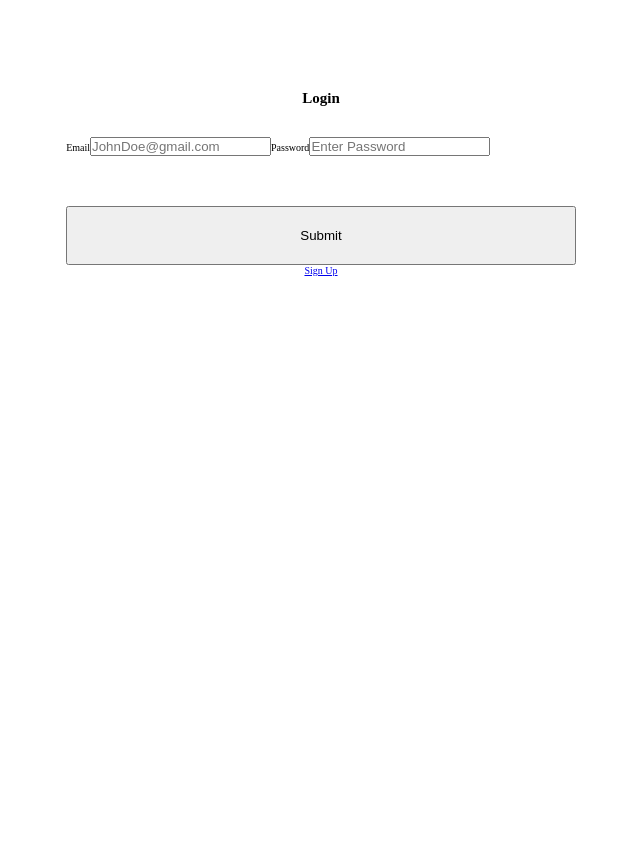
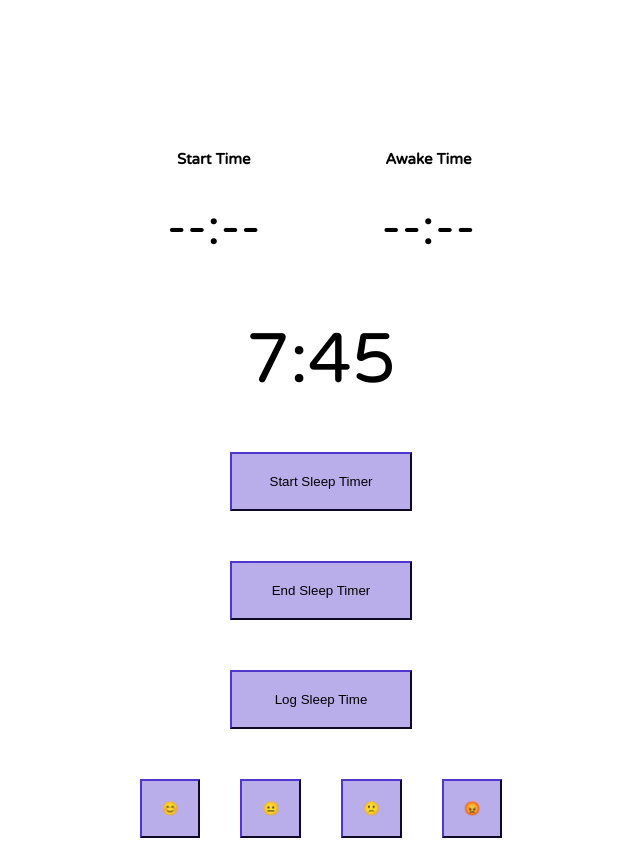
Before and after one commit to lambda-build-week-sleep-tracker/FE-Sleep-Tracker, a React (Create React App) app: page /sleeplog in a window 1280 px wide. Before the commit this address led to /. Shown: the whole page, without its empty margins (319-959 px from the left). Before the commit the page ends 800 px from the top, so only its background shows below. Built offline with nearby package versions, Linux system fonts and the light colour scheme.

Commit message:
formated time and styled

```diff
--- a/src/App.js
+++ b/src/App.js
@@ -18,10 +18,11 @@ import SleepLogModal from './components/SleepLog/SleepLogModal';
 function App() {
   return (
     <div className="App">
-      <Route exact path='/' component={LoginForm} />
+      {/* <Route exact path='/' component={LoginForm} />
       <Route path='/signup' component={SignUpForm} />
       <PrivateRoute path='/home' component={Home} />
-      <PrivateRoute path='/sleeplog' component={SleepLog} />
+      <PrivateRoute path='/sleeplog' component={SleepLog} /> */}
+      <Clock/>
     </div>
   );
 }
--- a/src/components/clock/Clock.jsx
+++ b/src/components/clock/Clock.jsx
@@ -1,12 +1,11 @@
 import React, { Component } from 'react';
 import './Clock.scss';
-// import axios from 'axios';
 import EmojiButtons from './EmojiButtons'
 
 class ClockApp extends Component {
   state ={
-		startTime: null,
-		endTime: null,
+		startTime: "--:--",
+		endTime: "--:--",
 		h: null,
 		m: null,
 		dh: null,
@@ -64,6 +63,10 @@ class ClockApp extends Component {
 		// Check for midnight, if so change the time to 12
 		if(currentHour === 0){
 			currentHour = 12
+    }
+    if (currentHour > 12){
+			// Check if the time is in the afternoon
+			currentHour = currentHour - 12
 		}
 
 		this.setState({...this.state, [event.target.name]: `${currentHour}:${currentMinute}`})
@@ -82,10 +85,11 @@ class ClockApp extends Component {
           <h2>Awake Time</h2>
 					<p>{this.state.endTime}</p>
         </div>
+        </div>
 				<div className="timer">
 					{this.state.dt}
 				</div>
-			</div>
+
 
 				<button className="StartTimer" name="startTime"
 					onClick={(event) => {
@@ -99,11 +103,10 @@ class ClockApp extends Component {
 				<button className="EndTimer" name="endTime" onClick={(event) => this.getCurrentTime(event)}>
          	End Sleep Timer
 				</button>
-{/*
-//         <button className="LogTime" onClick={() => logTimer(this.state.startTime, this.state.endTime)
-//         }>
-//           Log Sleep Time
-//           </button> */}
+
+        <button className="LogTime" >
+          Log Sleep Time
+         </button>
 
       <EmojiButtons
       setMood= {this.changeMood}
--- a/src/components/clock/Clock.scss
+++ b/src/components/clock/Clock.scss
@@ -3,6 +3,7 @@ div {
     flex-direction: column;
     align-items: center;
     margin-top: 3rem;
+    font-family: 'Varela Round', sans-serif;
     p{
         display: flex;
         text-align: center;
@@ -11,18 +12,35 @@ div {
 }
 
 button{
-    width: 100%;
+    width: 45%;
     margin-top: 5rem;
     padding: 2rem;
+    background-color: #b9aeea;
+    border-color: #2F2079
 }
 
 .Row{
     display: flex;
     flex-direction: row;
-    .Start{
-        padding-right:3rem;
-    }
-    .Awake{
-        padding-left:3rem;
+}
+
+.Start{
+    padding-right:3rem;
+    display: flex;
+    flex-direction: column;
+    p{
+        padding:3rem;
     }
 }
+
+.Awake{
+    padding-left:3rem;
+    display: flex;
+    flex-direction: column;
+    p{
+        padding:3rem;
+    }
+}
+ .timer{
+     font-size: 7rem;
+ }
--- a/src/components/clock/EmojiButtons.jsx
+++ b/src/components/clock/EmojiButtons.jsx
@@ -1,5 +1,5 @@
 import React, { useState, useEffect } from 'react';
-import './Clock.scss';
+import './EmojiButtons.scss';
 
 export default function EmojiButtons(props) {
     const value = {};
@@ -12,7 +12,7 @@ export default function EmojiButtons(props) {
     console.log(props)
 
     return (
-      <div>
+      <div className="emoji">
         <button
         onClick={() => handleSubmit(4)}
           label="Smile Face"
--- /dev/null
+++ b/src/components/clock/EmojiButtons.scss
@@ -0,0 +1,7 @@
+.emoji{
+    display: flex;
+    flex-direction: row;
+    button{
+        margin:2rem;
+    }
+}
```
